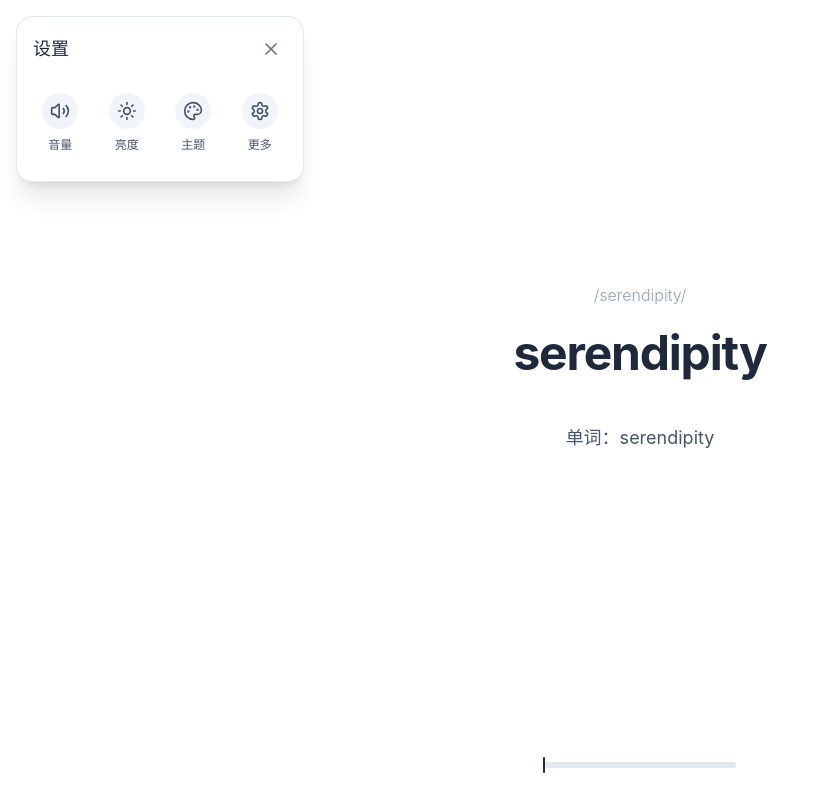
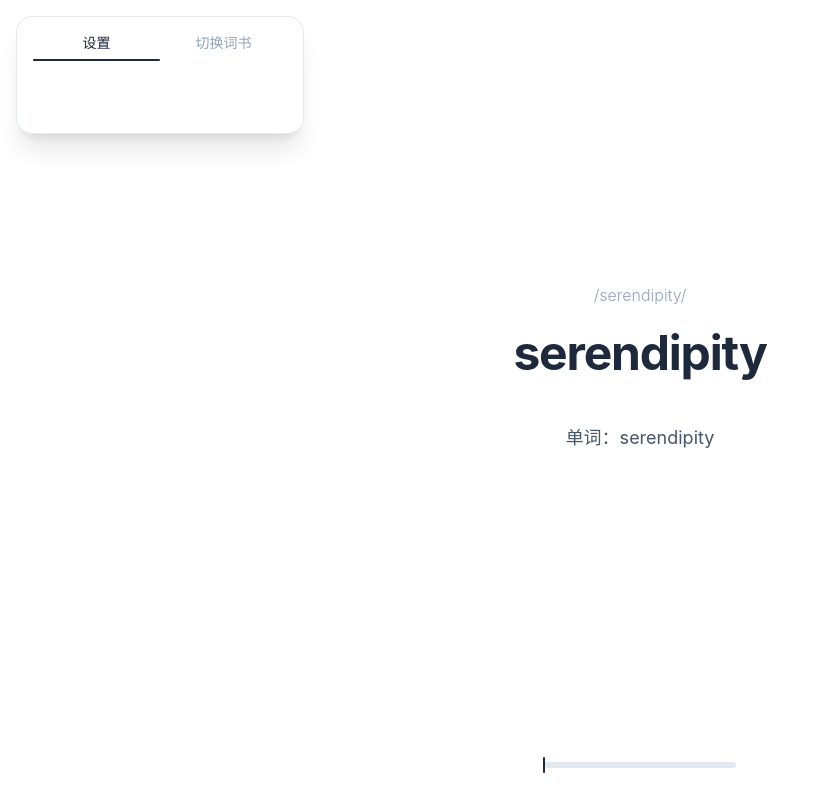
Before and after one commit to ssxaya/WordCard-App, a React (Vite) app: page / in a window 1280 px wide. Both pictures are taken after a click on the button 36 px from the left and 36 px from the top of the page. Shown: the whole page, without its empty margins (0-814 px from the left). Built offline with nearby package versions, Linux system fonts and the light colour scheme.

Commit message:
feat: 进度条和圆点放大效果
Co-authored-by: traeagent <traeagent@users.noreply.github.com>

```diff
--- a/src/components/WordCard.tsx
+++ b/src/components/WordCard.tsx
@@ -2,7 +2,7 @@
 import React, { useState, useRef, useEffect } from "react";
 import { Word } from "@/types/word";
 import { themeConfig } from "@/config/theme";
-import { Settings, Volume2, Sun, Moon, Palette } from "lucide-react";
+import { Settings } from "lucide-react";
 
 interface WordCardProps {
   word: Word;
@@ -20,6 +20,7 @@ const WordCard: React.FC<WordCardProps> = ({ word, onNext, onPrev, onIndexChange
   const [activeTouches, setActiveTouches] = useState(0);
   const [isDraggingProgress, setIsDraggingProgress] = useState(false);
   const [showMenu, setShowMenu] = useState(false);
+  const [activeMenuTab, setActiveMenuTab] = useState<string>("设置");
   const lastTouchCountRef = useRef(0);
   const progressContainerRef = useRef<HTMLDivElement>(null);
   const minSwipeDistance = 50;
@@ -201,64 +202,33 @@ const WordCard: React.FC<WordCardProps> = ({ word, onNext, onPrev, onIndexChange
           onMouseDown={(e) => e.stopPropagation()}
           onTouchStart={(e) => e.stopPropagation()}
         >
-          <div className="flex items-center justify-between mb-4">
-            <h2 className="text-lg font-semibold text-slate-800">设置</h2>
+          <div className="relative flex">
+            {["设置", "切换词书"].map((tab, index) => (
               <button
-              className="p-1.5 rounded-full hover:bg-slate-100 transition-colors"
+                key={tab}
+                className={`flex-1 pb-2 text-sm font-medium transition-colors duration-300 ${
+                  activeMenuTab === tab ? "text-slate-800" : "text-slate-400"
+                }`}
                 onClick={(e) => {
                   e.stopPropagation();
-                setShowMenu(false);
+                  setActiveMenuTab(tab);
                 }}
                 onMouseDown={(e) => e.stopPropagation()}
                 onTouchStart={(e) => e.stopPropagation()}
               >
-              <svg className="w-5 h-5 text-slate-500" fill="none" stroke="currentColor" viewBox="0 0 24 24">
-                <path strokeLinecap="round" strokeLinejoin="round" strokeWidth={2} d="M6 18L18 6M6 6l12 12" />
-              </svg>
+                {tab}
               </button>
+            ))}
+            <div
+              className="absolute bottom-0 h-0.5 bg-slate-800 rounded-full transition-all duration-300"
+              style={{
+                width: "50%",
+                left: `${(activeMenuTab === "设置" ? 0 : 1) * 50}%`,
+              }}
+            />
           </div>
 
-          <div className="grid grid-cols-4 gap-3">
-            <button
-              className="flex flex-col items-center gap-2 p-3 rounded-xl hover:bg-slate-100 transition-colors"
-              onClick={(e) => e.stopPropagation()}
-            >
-              <div className="p-2 rounded-full bg-slate-100">
-                <Volume2 className="w-5 h-5 text-slate-600" />
-              </div>
-              <span className="text-xs text-slate-600">音量</span>
-            </button>
-
-            <button
-              className="flex flex-col items-center gap-2 p-3 rounded-xl hover:bg-slate-100 transition-colors"
-              onClick={(e) => e.stopPropagation()}
-            >
-              <div className="p-2 rounded-full bg-slate-100">
-                <Sun className="w-5 h-5 text-slate-600" />
-              </div>
-              <span className="text-xs text-slate-600">亮度</span>
-            </button>
-
-            <button
-              className="flex flex-col items-center gap-2 p-3 rounded-xl hover:bg-slate-100 transition-colors"
-              onClick={(e) => e.stopPropagation()}
-            >
-              <div className="p-2 rounded-full bg-slate-100">
-                <Palette className="w-5 h-5 text-slate-600" />
-              </div>
-              <span className="text-xs text-slate-600">主题</span>
-            </button>
-
-            <button
-              className="flex flex-col items-center gap-2 p-3 rounded-xl hover:bg-slate-100 transition-colors"
-              onClick={(e) => e.stopPropagation()}
-            >
-              <div className="p-2 rounded-full bg-slate-100">
-                <Settings className="w-5 h-5 text-slate-600" />
-              </div>
-              <span className="text-xs text-slate-600">更多</span>
-            </button>
-          </div>
+          <div className="mt-4 min-h-[40px]" />
         </div>
       )}
 
```
Also changed, not shown: .trae/specs/redesign-menu/checklist.md (added), .trae/specs/redesign-menu/spec.md (added), .trae/specs/redesign-menu/tasks.md (added). Lines whose indentation alone changed are shown as unchanged.
